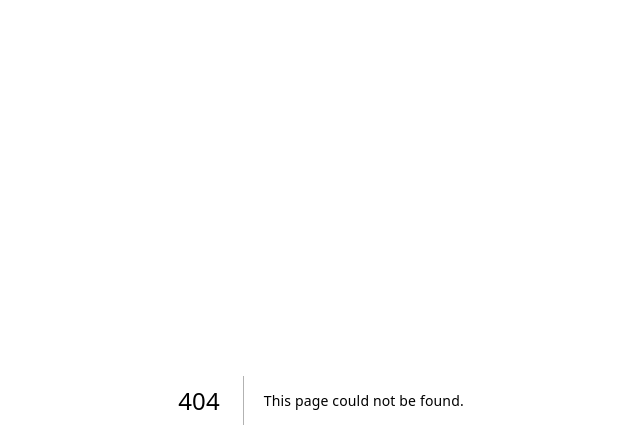
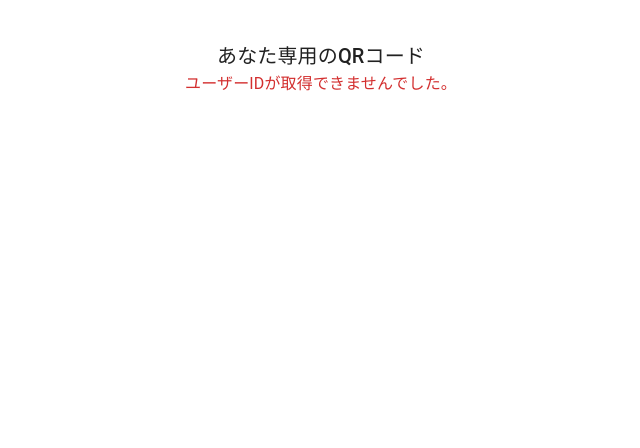
Before and after one commit to AYM1104/step4_PosApp_frontend, a Next.js app: page /line/qr in a window 1280 px wide. Before the commit this address had no page. Shown: the top 448 px of the page, without its empty margins (319-959 px from the left). Built offline with nearby package versions, Linux system fonts and the light colour scheme.

Commit message:
QRコードページ追加

```diff
--- a/package.json
+++ b/package.json
@@ -15,6 +15,7 @@
     "@mui/material": "^7.1.0",
     "@zxing/browser": "^0.1.5",
     "next": "15.3.3",
+    "qrcode.react": "^4.2.0",
     "react": "^19.0.0",
     "react-dom": "^19.0.0"
   },
--- /dev/null
+++ b/src/app/line/qr/page.tsx
@@ -0,0 +1,22 @@
+// src/app/line/qr/page.tsx
+'use client';
+
+import { useSearchParams } from 'next/navigation';
+import { QRCodeCanvas } from 'qrcode.react';
+import { Box, Typography } from '@mui/material';
+
+export default function QRPage() {
+  const searchParams = useSearchParams();
+  const userId = searchParams.get('user_id') ?? '';
+
+  return (
+    <Box textAlign="center" mt={5}>
+      <Typography variant="h6">あなた専用のQRコード</Typography>
+      {userId ? (
+        <QRCodeCanvas value={userId} size={256} />
+      ) : (
+        <Typography color="error">ユーザーIDが取得できませんでした。</Typography>
+      )}
+    </Box>
+  );
+}
```
Also changed, not shown: 1 other file (tests, documents, lock files or other folders).
